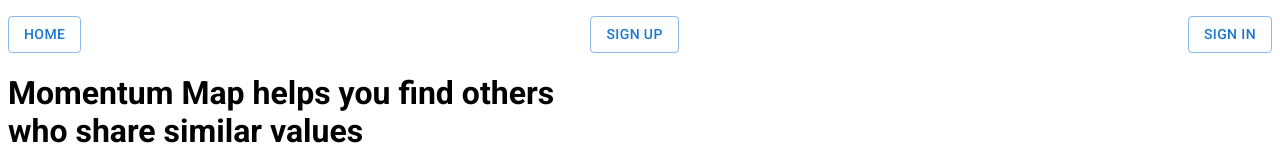
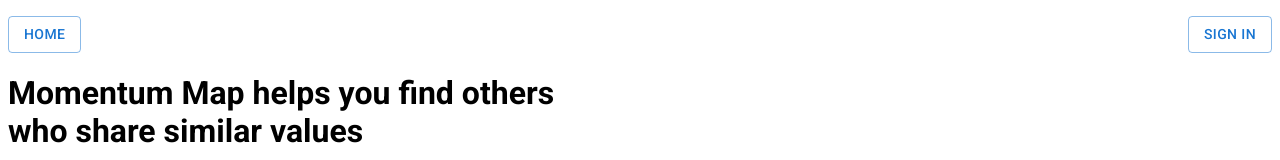
Before and after one commit to zwleileen/momentum-map, a React (Vite) app: page / in a window 1280 px wide. Shown: the top 160 px of the page. Built offline with nearby package versions, Linux system fonts and the light colour scheme.

Commit message:
hide sign-up

```diff
--- a/src/components/NavBar/NavBar.jsx
+++ b/src/components/NavBar/NavBar.jsx
@@ -24,7 +24,7 @@
       ) : (
         <ul>
           <li><Button component={RouterLink} to='/' variant="outlined">Home</Button></li>
-          <li><Button component={RouterLink} to='/sign-up' variant="outlined">Sign Up</Button></li>
+          {/* <li><Button component={RouterLink} to='/sign-up' variant="outlined">Sign Up</Button></li> */}
           <li><Button component={RouterLink} to='/sign-in' variant="outlined">Sign In</Button></li>
         </ul>
       )}
```
